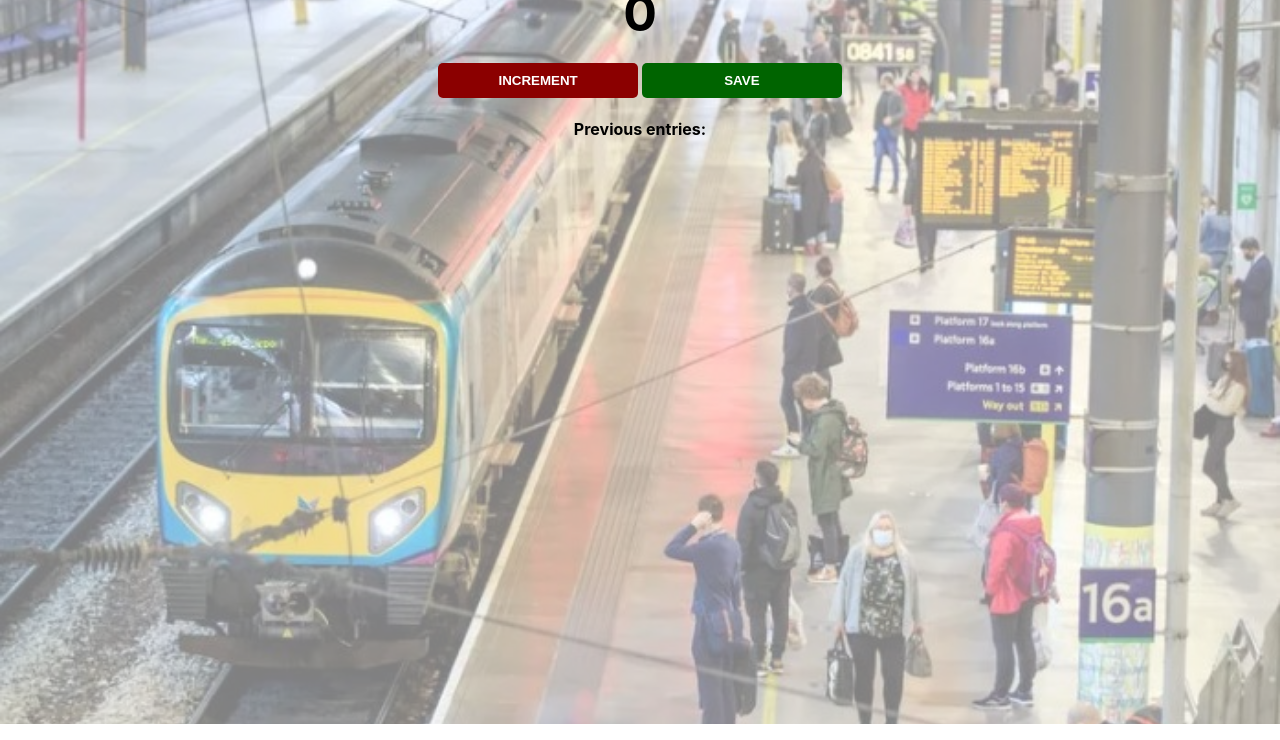
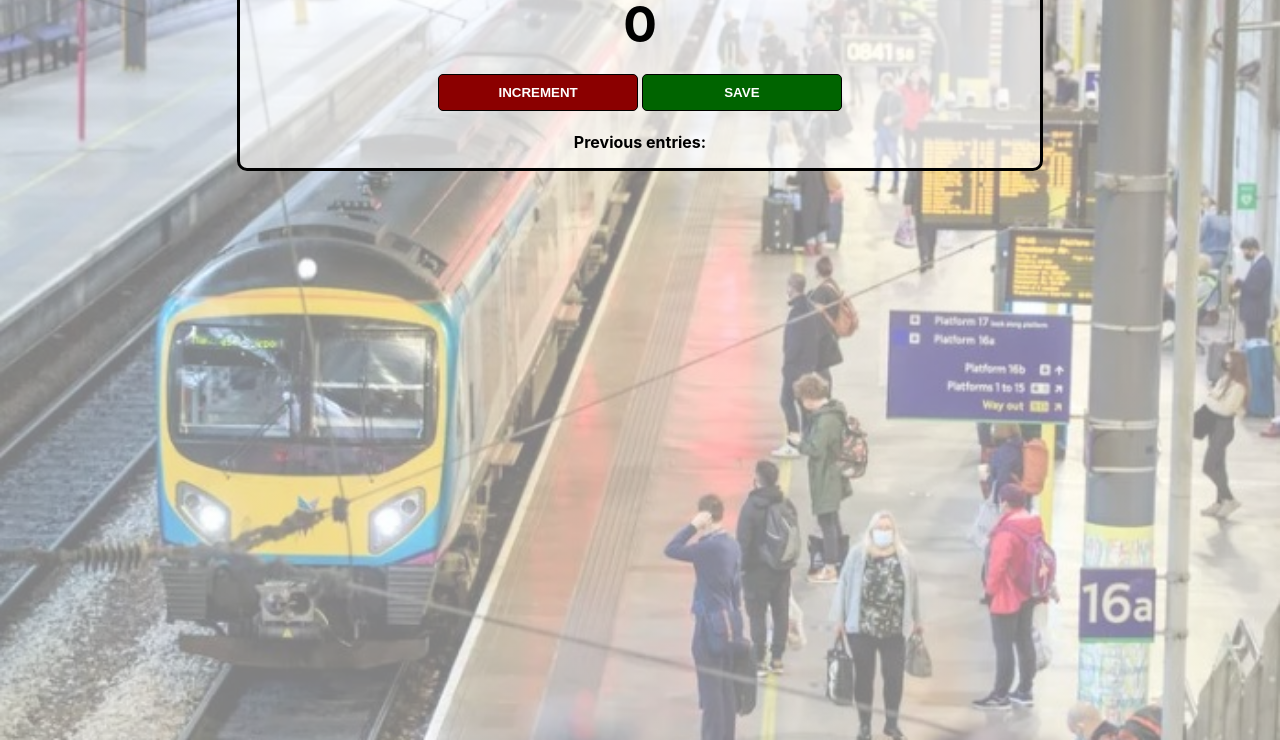
Before and after one commit to truSandor/passenger-counter, a website: page index.html in a window 1280 px wide. Shown: the part 76-816 px from the top of the page. Drawn offline with Linux system fonts and the light colour scheme.

Commit message:
change style

```diff
--- a/index.css
+++ b/index.css
@@ -4,6 +4,16 @@ body {
     font-family: -apple-system, BlinkMacSystemFont, 'Segoe UI', Roboto, Oxygen, Ubuntu, Cantarell, 'Open Sans', 'Helvetica Neue', sans-serif;
     font-weight: bold;
     text-align: center;
+    height: 100vh;
+}
+
+.container {
+    background: rgba(255, 255, 255, .60);
+    max-width: 800px;
+    width: 80%;
+    margin: auto;
+    border: 3px solid black;
+    border-radius: 10px;
 }
 
 h1 {
@@ -18,7 +28,7 @@ h2 {
 }
 
 button {
-    border: none;
+    border: 1px solid black;
     padding-top: 10px;
     padding-bottom: 10px;
     color: white;
--- a/index.html
+++ b/index.html
@@ -6,11 +6,13 @@
     <link rel="stylesheet" href="index.css">
 </head>
 <body>
-    <h1>People entered:</h1>
-    <h2 id="count-el">0</h2>
-    <button id="increment-btn" onclick="increment()">INCREMENT</button>
-    <button id="save-btn" onclick="save()">SAVE</button>
-    <p id="save-el">Previous entries: </p>
+    <div class="container">
+        <h1>People entered:</h1>
+        <h2 id="count-el">0</h2>
+        <button id="increment-btn" onclick="increment()">INCREMENT</button>
+        <button id="save-btn" onclick="save()">SAVE</button>
+        <p id="save-el">Previous entries: </p>
+    </div>
     <script src="index.js"></script>
 </body>
 </html>
```
